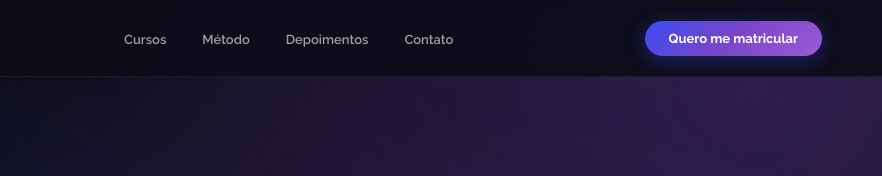
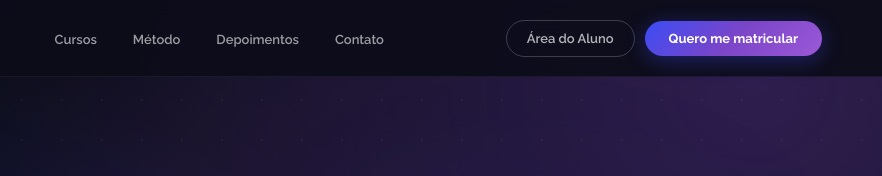
Before and after one commit to MaiconLucas/dream-english-landing, a plain HTML site: page index.html in a window 1280 px wide. Shown: the top 176 px of the page, 398-1280 px from the left. Drawn offline with nearby package versions, Linux system fonts and the light colour scheme; a web font is replaced by a local one.

Commit message:
feat: botão Área do Aluno no cabeçalho
Co-Authored-By: Claude Sonnet 4.6 <noreply@anthropic.com>

```diff
--- a/index.html
+++ b/index.html
@@ -36,6 +36,9 @@
   .nav-links a:hover { color: white; }
   .nav-cta { background: var(--grad); color: white; font-family: 'Raleway', sans-serif; font-size: 13px; font-weight: 700; padding: 10px 24px; border-radius: 30px; text-decoration: none; box-shadow: 0 4px 20px rgba(59,76,245,0.35); transition: opacity 0.2s, transform 0.2s; }
   .nav-cta:hover { opacity: 0.9; transform: translateY(-1px); }
+  .nav-cta-ghost { color: rgba(255,255,255,0.7); font-family: 'Raleway', sans-serif; font-size: 13px; font-weight: 600; padding: 10px 20px; border-radius: 30px; text-decoration: none; border: 1px solid rgba(255,255,255,0.2); transition: color 0.2s, border-color 0.2s; }
+  .nav-cta-ghost:hover { color: white; border-color: rgba(255,255,255,0.5); }
+  .nav-actions { display: flex; align-items: center; gap: 10px; }
 
   /* HERO */
   .hero { min-height: 100vh; background: var(--midnight); position: relative; overflow: hidden; display: flex; align-items: center; padding: 120px 60px 80px; }
@@ -162,7 +165,10 @@
     <li><a href="#depoimentos">Depoimentos</a></li>
     <li><a href="#contato">Contato</a></li>
   </ul>
-  <a href="#contato" class="nav-cta">Quero me matricular</a>
+  <div class="nav-actions">
+    <a href="https://app.dreamenglishschool.com.br/" class="nav-cta-ghost">Área do Aluno</a>
+    <a href="#contato" class="nav-cta">Quero me matricular</a>
+  </div>
 </nav>
 
 <!-- HERO -->
```
